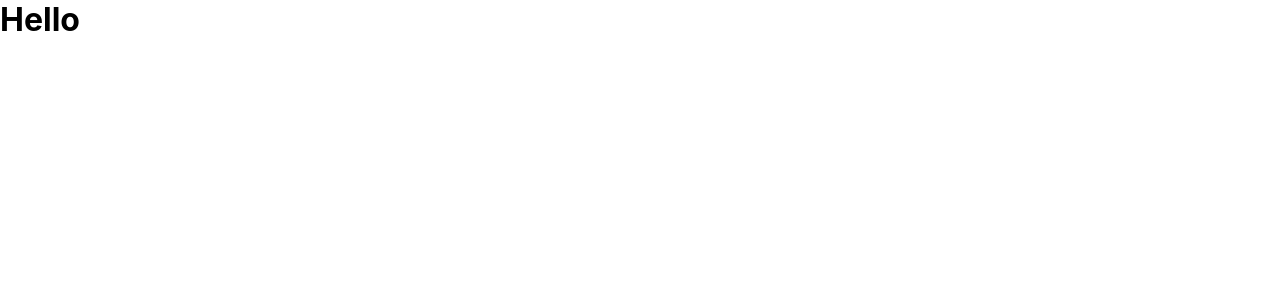
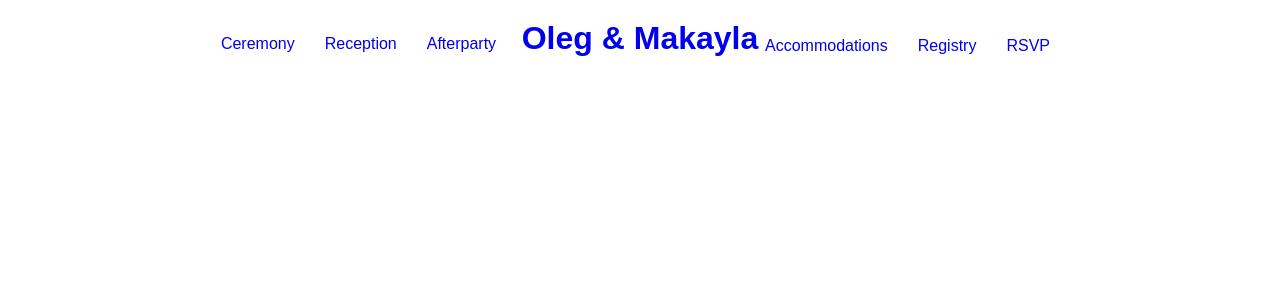
Before and after one commit to olegesan/wedding-website, a React (Create React App) app in the folder wedding/: page / in a window 1280 px wide. Shown: the top 300 px of the page. Built offline with nearby package versions, Linux system fonts and the light colour scheme.

Commit message:
First version of navigation bar layout. Nothing pretty yet

```diff
--- a/wedding/src/App.css
+++ b/wedding/src/App.css
@@ -1,4 +1,5 @@
 * {
   margin: 0;
   padding: 0;
+  font-family: Arial, Helvetica, sans-serif;
 }
--- a/wedding/src/App.js
+++ b/wedding/src/App.js
@@ -1,11 +1,8 @@
 import React, {Component} from 'react';
 import './App.css';
+import Header from './components/Header'
 
 class App extends Component {
-  constructor(props) {
-    super(props);
-  }
-
   handleEnter = (e) => {
       this.setState({
         ticker:e.toUpperCase()
@@ -15,7 +12,7 @@ class App extends Component {
   render() {
     return (
       <div className="App">
-        <h1>Hello</h1>
+        <Header></Header>
       </div>
     );
   }
--- /dev/null
+++ b/wedding/src/components/Header.css
@@ -0,0 +1,88 @@
+#header {
+    top: 0;
+    left: 0;
+    width: 100%;
+    z-index: 1002;
+    display:  block;
+    padding: 0 30px;
+    line-height: 1em;
+    position: absolute;
+    background-color: transparent;
+    box-sizing: border-box;
+    -moz-box-sizing: border-box;
+    -webkit-box-sizing: border-box;
+}
+
+.header-inner {
+    padding: 30px 0;
+    width: 100%;
+    margin: auto;
+    box-sizing: border-box;
+    -moz-box-sizing: border-box;
+    -webkit-box-sizing: border-box;
+}
+
+#site-title-wrapper {
+    z-index: 1001;
+    width: 255px;
+    position: relative;
+    left: 50%;
+    transform: translate(-50%,0);
+    text-align: center;
+    -moz-box-sizing: border-box;
+    -webkit-box-sizing: border-box;
+    box-sizing: border-box;
+    display: block;
+    -webkit-transform: translate(-50%,0);
+    -moz-transform: translate(-50%,0);
+    -ms-transform: translate(-50%,0);
+    -o-transform: translate(-50%,0);
+}
+
+#header-nav {
+    box-sizing: border-box;
+    display: inline-block;
+    vertical-align: middle;
+    width: 100%;
+    margin-left: -7px;
+    margin-top: -33px;
+    margin-bottom: 3px;
+    transition: opacity .3s ease-out;
+    -moz-box-sizing: border-box;
+    -webkit-box-sizing: border-box;
+    -webkit-transition: opacity .3s ease-out;
+    -moz-transition: opacity .3s ease-out;
+    -ms-transition: opacity .3s ease-out;
+    -o-transition: opacity .3s ease-out;
+}
+
+#header-nav-wrapper {
+    text-align: center;
+    position: relative;
+    width: 100%;
+}
+
+.nav-item {
+    display: inline-block;
+    vertical-align: middle;
+    margin-left: 15px;
+    margin-right: 15px;;
+}
+
+.nav-left {
+    margin-left: -45%;
+    margin-top: 15px;
+}
+
+.nav-right {
+    margin-left: 45%;
+    margin-top: -15px;
+}
+
+nav {
+    display: block;
+}
+
+a {
+    text-decoration: none;
+}
--- /dev/null
+++ b/wedding/src/components/Header.js
@@ -0,0 +1,61 @@
+import React, { Component } from 'react'
+import './Header.css'
+
+export class Header extends Component {
+    constructor(props) {
+        super (props)
+        this.handleKeyPress = this.handleKeyPress.bind(this)
+    }
+
+    handleKeyPress(e) {
+        if (e.key === "Enter") {
+            this.props.handleKeyPress(e.target.value)
+        }
+    }
+
+    render() {
+        return (
+            <header id = "header" role = "banner">
+                <div className = "header-inner">
+                    <div id = "site-title-wrapper" data-content-field = "site-title">
+                        <h1 id = "site-title">
+                            <a href = "/" data-shrink-original-size = "30">Oleg & Makayla</a>
+                        </h1>
+                    </div>
+                    <div id = "header-nav">
+                        <div id = "header-nav-wrapper">
+                            <div className = "nav-left">
+                                <nav className = "nav-bar">
+                                    <div className = "nav-item">
+                                        <a href = "/">Ceremony</a>
+                                    </div>
+                                    <div className = "nav-item">
+                                        <a href = "/">Reception</a>
+                                    </div>
+                                    <div className = "nav-item">
+                                        <a href = "/">Afterparty</a>
+                                    </div>
+                                </nav>
+                            </div>
+                            <div className = "nav-right">
+                                <nav className = "nav-bar">
+                                    <div className = "nav-item">
+                                        <a href = "/">Accommodations</a>
+                                    </div>
+                                    <div className = "nav-item">
+                                        <a href = "/">Registry</a>
+                                    </div>
+                                    <div className = "nav-item">
+                                        <a href = "/">RSVP</a>
+                                    </div>
+                                </nav>
+                            </div>
+                        </div>
+                    </div>
+                </div>
+            </header>
+        )
+    }
+}
+
+export default Header
```
